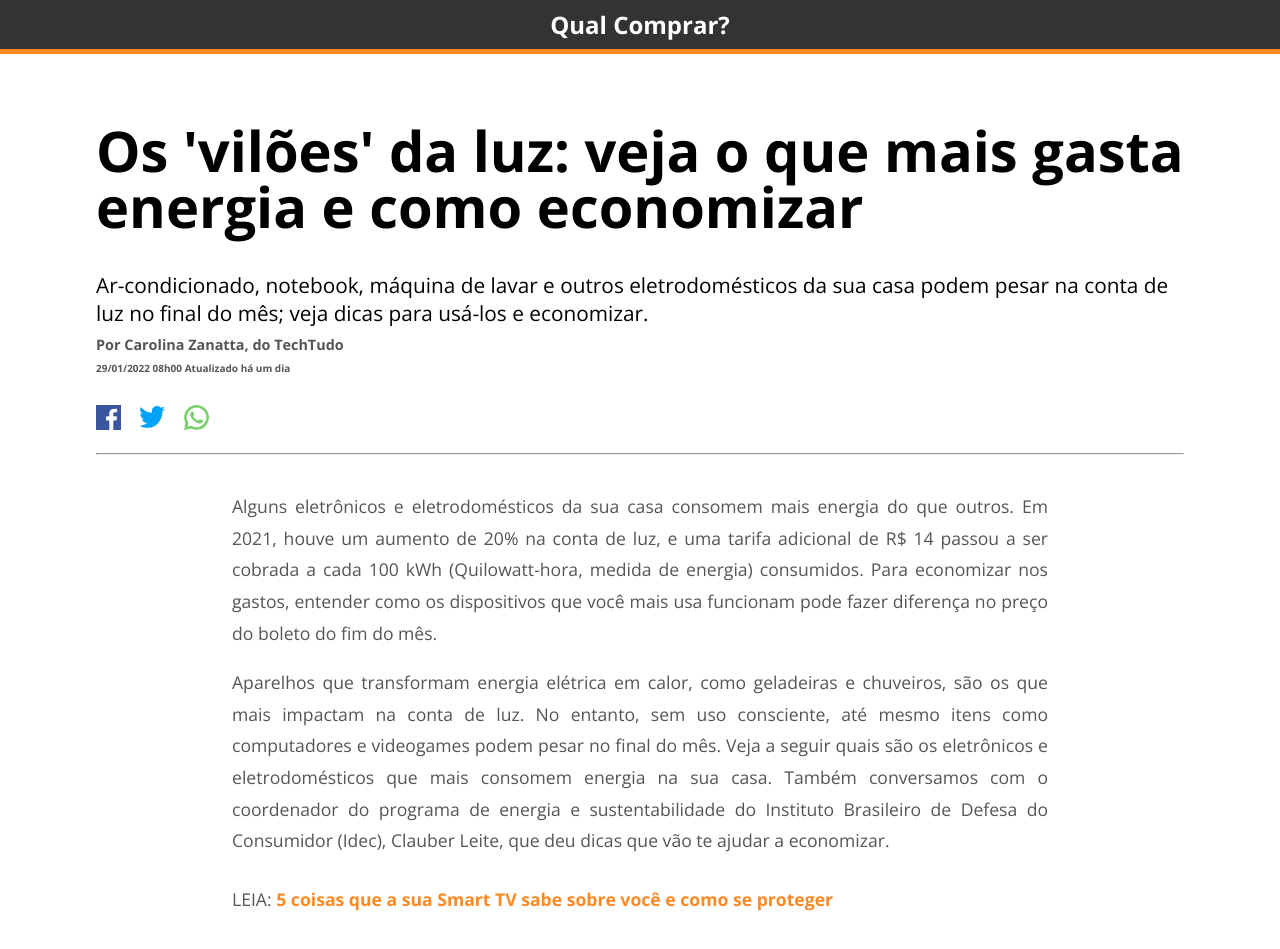
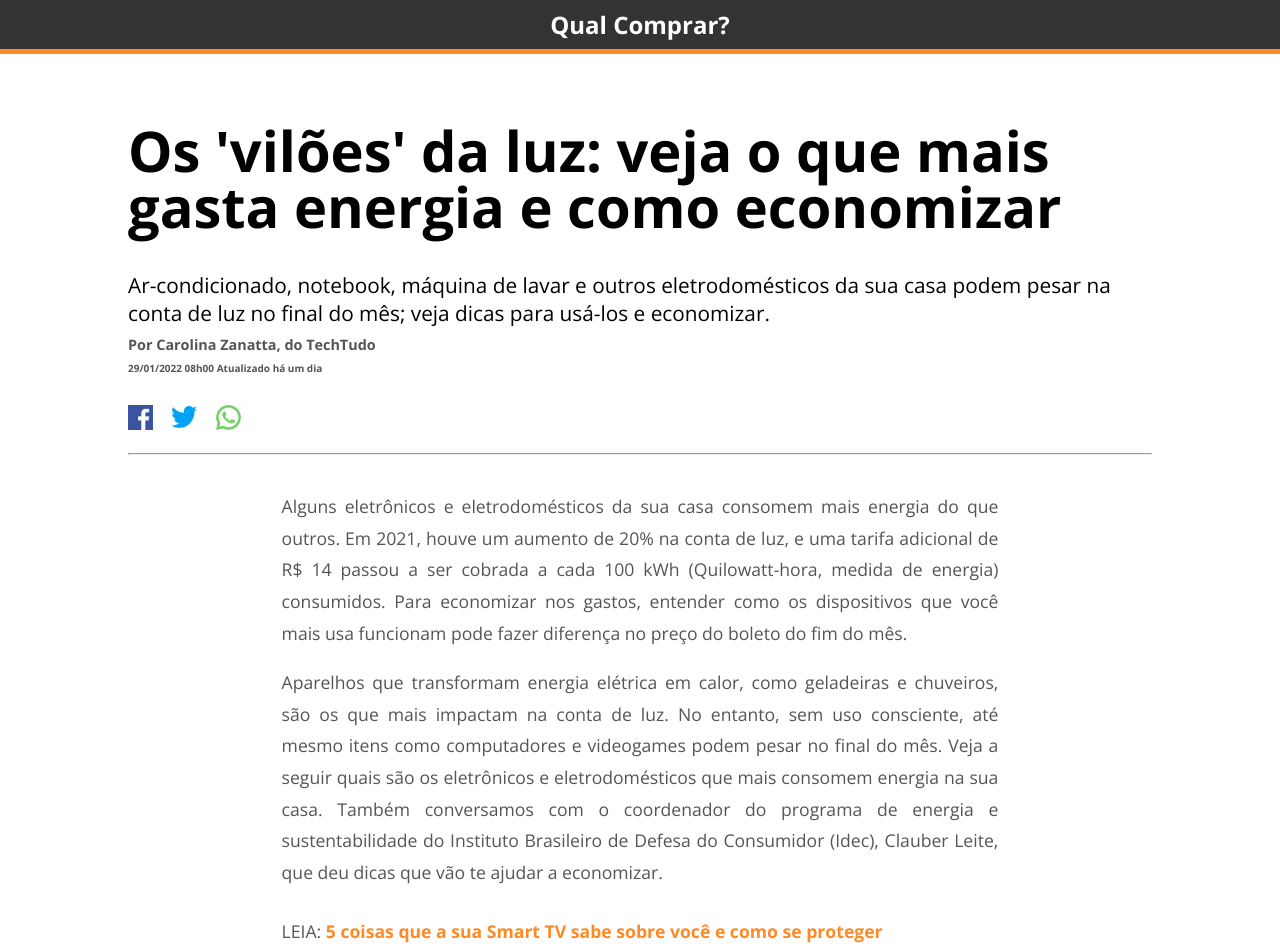
Before and after one commit to FernandoAlcantara-dev/pagina-de-conteudo, a plain HTML site: page index.html in a window 1280 px wide. Shown: the top 949 px of the page. Drawn offline with nearby package versions, Linux system fonts and the light colour scheme.

Commit message:
Update style.css

```diff
--- a/style.css
+++ b/style.css
@@ -26,7 +26,7 @@ h1, h2{
 
 .container{
     margin: auto;
-    max-width: 85vw;
+    max-width: 80vw;
     padding: 30px;
 
 }
@@ -64,7 +64,7 @@ a{
 }
 
 .content{
-    max-width: 75%;
+    max-width: 70%;
     margin: auto;
     padding: 10px 0px;
 }
```
